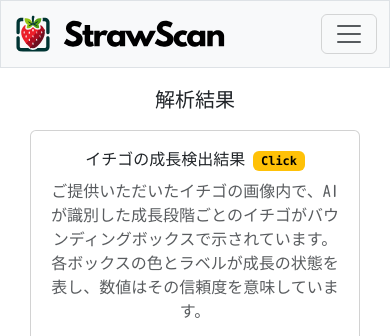
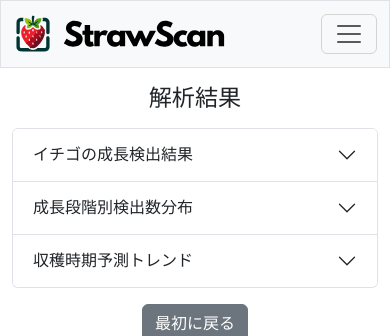
Before and after one commit to kotameyan/labo, a Flask app: page /result in a window 390 px wide. Shown: the top 336 px of the page. Run offline with Flask 3, Linux system fonts and the light colour scheme.

Commit message:
結果画面で、先に画像が来るようにした。スマホ版はアコーディオン型にした。その他細かい修正。11/14

```diff
--- a/static/css/base.css
+++ b/static/css/base.css
@@ -21,3 +21,17 @@
 .modal-body ul {
   margin-bottom: 1rem;
 }
+
+/* 成長段階ガイドの案内文の制御 */
+@media (max-width: 768px) {
+  #guide-statement .part-1::after {
+    content: "\A";
+    white-space: pre;
+  }
+}
+
+/* 成長段階ガイドの画像サイズ */
+.guide-img-size {
+  max-width: 60%;
+  max-height: auto;
+}
--- a/static/css/result.css
+++ b/static/css/result.css
@@ -1,25 +1,6 @@
-/* 「イチゴの実の解析結果」の案内文の制御 */
-.fs-1-responsive {
-    font-size: 2.5rem;
-}
-
-@media (max-width: 1280px) {
-    .fs-1-responsive {
-        font-size: 1.75rem;
-    }
-}
-
-@media (max-width: 768px) {
-    .fs-1-responsive {
-        font-size: 1.25rem;
-    }
-}
-
-
-
 /* カードクラスの大きさを制御 */
 .card {
-    height: 60vh;
+    height: 55vh;
 }
 
 .card img {
@@ -41,3 +22,22 @@
         height: auto;
     }
 }
+
+/* 画面幅によってカードとアコーディオンを切り替え */
+#card-row {
+    display: flex;
+}
+
+#accordion-row {
+    display: none;
+}
+
+@media (max-width: 768px) {
+    #card-row {
+        display: none;
+    }
+
+    #accordion-row {
+        display: flex;
+    }
+}
--- a/static/js/result.js
+++ b/static/js/result.js
@@ -1,10 +1,10 @@
 // 画像の拡大表示
-document.querySelectorAll('.card-expandable').forEach(function (card) {
-    card.addEventListener('click', function () {
-        // カード内のimg要素のsrc属性を取得
-        var imgSrc = card.querySelector('img').src;
-        // カードのタイトルテキストを取得（バッジを除外）
-        var cardTitle = card.querySelector('.title-text').textContent;
+document.querySelectorAll('.expandable-image').forEach(function (img) {
+    img.addEventListener('click', function () {
+        // img要素のsrc属性を取得
+        var imgSrc = img.src;
+        // img要素が属するカードまたはアコーディオンアイテムのタイトルテキストを取得
+        var cardTitle = img.closest('.card, .accordion-item').querySelector('.title-text').textContent;
         // モーダル内のimg要素のsrcをカードの画像のsrcに設定
         document.getElementById('modalImage').src = imgSrc;
         // モーダルのタイトルを設定
--- a/templates/base.html
+++ b/templates/base.html
@@ -103,45 +103,24 @@
                     <h5 class="modal-title" id="guideModalLabel">成長段階ガイド</h5>
                     <button type="button" class="btn-close" data-bs-dismiss="modal" aria-label="Close"></button>
                 </div>
-                <div class="modal-body">
-                    <p>成長段階は以下の5種類で分類されています。</p>
-                    <div class="row">
-                        <div class="card" style="width: 13rem;">
-                            <img src="../static/images/flowering.png" class="card-img-top" alt="flowering">
-                            <div class="card-body">
-                                <h5 class="card-title font-monospace"><span
-                                        class="badge rounded-pill text-bg-secondary">1</span>flowering</h5>
-                            </div>
-                        </div>
-                        <div class="card" style="width: 13rem;">
-                            <img src="../static/images/growing_g.png" class="card-img-top" alt="growing_g">
-                            <div class="card-body">
-                                <h5 class="card-title font-monospace"><span
-                                        class="badge rounded-pill text-bg-secondary">2</span>growing_g</h5>
-                            </div>
-                        </div>
-                        <div class="card" style="width: 13rem;">
-                            <img src="../static/images/growing_w.png" class="card-img-top" alt="growing_w">
-                            <div class="card-body">
-                                <h5 class="card-title font-monospace"><span
-                                        class="badge rounded-pill text-bg-secondary">3</span>growing_w</h5>
-                            </div>
-                        </div>
-                        <div class="card" style="width: 13rem;">
-                            <img src="../static/images/neary_m.png" class="card-img-top" alt="nearly_m">
-                            <div class="card-body">
-                                <h5 class="card-title font-monospace"><span
-                                        class="badge rounded-pill text-bg-secondary">4</span>nearly_m</h5>
-                            </div>
-                        </div>
-                        <div class="card" style="width: 13rem;">
-                            <img src="../static/images/mature.png" class="card-img-top" alt="mature">
-                            <div class="card-body">
-                                <h5 class="card-title font-monospace"><span
-                                        class="badge rounded-pill text-bg-secondary">5</span>mature</h5>
-                            </div>
-                        </div>
-                    </div>
+                <div class="modal-body text-center">
+                    <p id="guide-statement"><span class="part-1">成長段階は以下の5種類で</span><span
+                            class="part-2">分類されています。</span></p>
+                    <h5 class="card-title font-monospace mb-1"><span
+                            class="badge rounded-pill text-bg-secondary">1</span>flowering</h5>
+                    <img src="../static/images/flowering.png" class="guide-img-size img-thumbnail mb-3" alt="flowering">
+                    <h5 class="card-title font-monospace mb-1"><span
+                            class="badge rounded-pill text-bg-secondary">2</span>growing_g</h5>
+                    <img src="../static/images/growing_g.png" class="guide-img-size img-thumbnail mb-3" alt="growing_g">
+                    <h5 class="card-title font-monospace mb-1"><span
+                            class="badge rounded-pill text-bg-secondary">3</span>growing_w</h5>
+                    <img src="../static/images/growing_w.png" class="guide-img-size img-thumbnail mb-3" alt="growing_w">
+                    <h5 class="card-title font-monospace mb-1"><span
+                            class="badge rounded-pill text-bg-secondary">4</span>nearly_m</h5>
+                    <img src="../static/images/neary_m.png" class="guide-img-size img-thumbnail mb-3" alt="nearly_m">
+                    <h5 class="card-title font-monospace mb-1"><span
+                            class="badge rounded-pill text-bg-secondary">5</span>mature</h5>
+                    <img src="../static/images/mature.png" class="guide-img-size img-thumbnail mb-3" alt="mature">
                 </div>
             </div>
         </div>
--- a/templates/result.html
+++ b/templates/result.html
@@ -10,57 +10,117 @@
 
     <div class="row">
         <div class="col">
-            <p class="fs-1-responsive text-center my-3 my-md-5" id="result-prompt">解析結果</p>
+            <h3 class="text-center my-3 my-md-5" id="result-prompt">解析結果</h3>
         </div>
     </div>
 
-    <div class="row">
+    <div class="row" id="card-row">
 
         <div class="col-md-4 col-sm-12 mb-3">
-            <div class="card hover-grow card-expandable">
+            <div class="card">
                 <div class="card-body">
-                    <div class="card-title">
-                        <span class="title-text">イチゴの成長検出結果</span>
-                        <span class="badge text-bg-warning font-monospace">Click</span>
-                    </div>
-                    <div class="card-text text-body-secondary">
+                    <h5 class="card-title mb-5">
+                        <div class="title-text">イチゴの成長検出結果</div>
+                    </h5>
+                    <img class="img-fluid mb-3 mx-auto d-block expandable-image hover-grow" id="result_images"
+                        src="{{ result_images }}" alt="解析結果の画像">
+                    <p class="card-text text-body-secondary">
                         ご提供いただいたイチゴの画像内で、AIが識別した成長段階ごとのイチゴがバウンディングボックスで示されています。各ボックスの色とラベルが成長の状態を表し、数値はその信頼度を意味しています。
-                    </div>
+                    </p>
                 </div>
-                <img class="img-fluid mb-3 mx-auto d-block" id="result_images" src="{{ result_images }}" alt="解析結果の画像">
             </div>
         </div>
 
         <div class="col-md-4 col-sm-12 mb-3">
-            <div class="card hover-grow card-expandable">
+            <div class="card">
                 <div class="card-body">
-                    <div class="card-title">
-                        <span class="title-text">成長段階別検出数分布</span>
-                        <span class="badge text-bg-warning font-monospace">Click</span>
-                    </div>
-                    <div class="card-text text-body-secondary">
+                    <h5 class="card-title mb-4">
+                        <div class="title-text">成長段階別検出数分布</div>
+                    </h5>
+                    <img class="img-fluid mb-3 mx-auto d-block expandable-image hover-grow" id="result_classes"
+                        src="{{ result_classes }}" alt="成長段階のグラフ">
+                    <p class="card-text text-body-secondary">
                         アップロードされた画像内で検出されたイチゴの各成長段階を数値化しています。棒の高さがその段階にあるイチゴの個数を表しており、一目でどの成長段階が最も豊富なのか、または不足しているのかを把握できます。
-                    </div>
+                    </p>
                 </div>
-                <img class="img-fluid mb-3 mx-auto d-block" id="result_classes" src="{{ result_classes }}"
-                    alt="成長段階のグラフ">
             </div>
         </div>
 
         <div class="col-md-4 col-sm-12 mb-3">
-            <div class="card hover-grow card-expandable">
+            <div class="card">
                 <div class="card-body">
-                    <div class="card-title">
-                        <span class="title-text">収穫時期予測トレンド</span>
-                        <span class="badge text-bg-warning font-monospace">Click</span>
-                    </div>
-                    <div class="card-text text-body-secondary">
+                    <h5 class="card-title mb-5">
+                        <div class="title-text">収穫時期予測トレンド</div>
+                    </h5>
+                    <img class="img-fluid mb-3 mx-auto d-block expandable-image hover-grow" id="result_harvests"
+                        src="{{ result_harvests }}" alt="収穫時期のグラフ">
+                    <p class="card-text text-body-secondary">
                         収穫に最適なタイミングを予測するためのトレンドグラフをこちらでご確認いただけます。この折れ線グラフは、現在の成長データと専門家によるアドバイスを元に、今後のイチゴの収穫量の変動を予測しています。
+                    </p>
+                </div>
+            </div>
+        </div>
+
+    </div>
+
+    <div class="row" id="accordion-row">
+
+        <div class="accordion" id="accordionExample">
+
+            <div class="accordion-item">
+                <h2 class="accordion-header">
+                    <button class="accordion-button collapsed" type="button" data-bs-toggle="collapse"
+                        data-bs-target="#collapseOne" aria-expanded="false" aria-controls="collapseOne">
+                        <div class="title-text">イチゴの成長検出結果</div>
+                    </button>
+                </h2>
+                <div id="collapseOne" class="accordion-collapse collapse" data-bs-parent="#accordionExample">
+                    <div class="accordion-body">
+                        <img class="img-fluid mb-3 mx-auto d-block expandable-image hover-grow" id="result_images_ac"
+                            src="{{ result_images }}" alt="解析結果の画像">
+                        <p class="text-body-secondary">
+                            ご提供いただいたイチゴの画像内で、AIが識別した成長段階ごとのイチゴがバウンディングボックスで示されています。各ボックスの色とラベルが成長の状態を表し、数値はその信頼度を意味しています。
+                        </p>
                     </div>
                 </div>
-                <img class="img-fluid mb-3 mx-auto d-block" id="result_harvests" src="{{ result_harvests }}"
-                    alt="収穫時期のグラフ">
             </div>
+
+            <div class="accordion-item">
+                <h2 class="accordion-header">
+                    <button class="accordion-button collapsed" type="button" data-bs-toggle="collapse"
+                        data-bs-target="#collapseTwo" aria-expanded="false" aria-controls="collapseTwo">
+                        <div class="title-text">成長段階別検出数分布</div>
+                    </button>
+                </h2>
+                <div id="collapseTwo" class="accordion-collapse collapse" data-bs-parent="#accordionExample">
+                    <div class="accordion-body">
+                        <img class="img-fluid mb-3 mx-auto d-block expandable-image hover-grow" id="result_classes_ac"
+                            src="{{ result_classes }}" alt="成長段階のグラフ">
+                        <p class="text-body-secondary">
+                            アップロードされた画像内で検出されたイチゴの各成長段階を数値化しています。棒の高さがその段階にあるイチゴの個数を表しており、一目でどの成長段階が最も豊富なのか、または不足しているのかを把握できます。
+                        </p>
+                    </div>
+                </div>
+            </div>
+
+            <div class="accordion-item">
+                <h2 class="accordion-header">
+                    <button class="accordion-button collapsed" type="button" data-bs-toggle="collapse"
+                        data-bs-target="#collapseThree" aria-expanded="false" aria-controls="collapseThree">
+                        <div class="title-text">収穫時期予測トレンド</div>
+                    </button>
+                </h2>
+                <div id="collapseThree" class="accordion-collapse collapse" data-bs-parent="#accordionExample">
+                    <div class="accordion-body">
+                        <img class="img-fluid mb-3 mx-auto d-block expandable-image hover-grow" id="result_harvests_ac"
+                            src="{{ result_harvests }}" alt="収穫時期のグラフ">
+                        <p class="text-body-secondary">
+                            収穫に最適なタイミングを予測するためのトレンドグラフをこちらでご確認いただけます。この折れ線グラフは、現在の成長データと専門家によるアドバイスを元に、今後のイチゴの収穫量の変動を予測しています。
+                        </p>
+                    </div>
+                </div>
+            </div>
+
         </div>
 
     </div>
```
